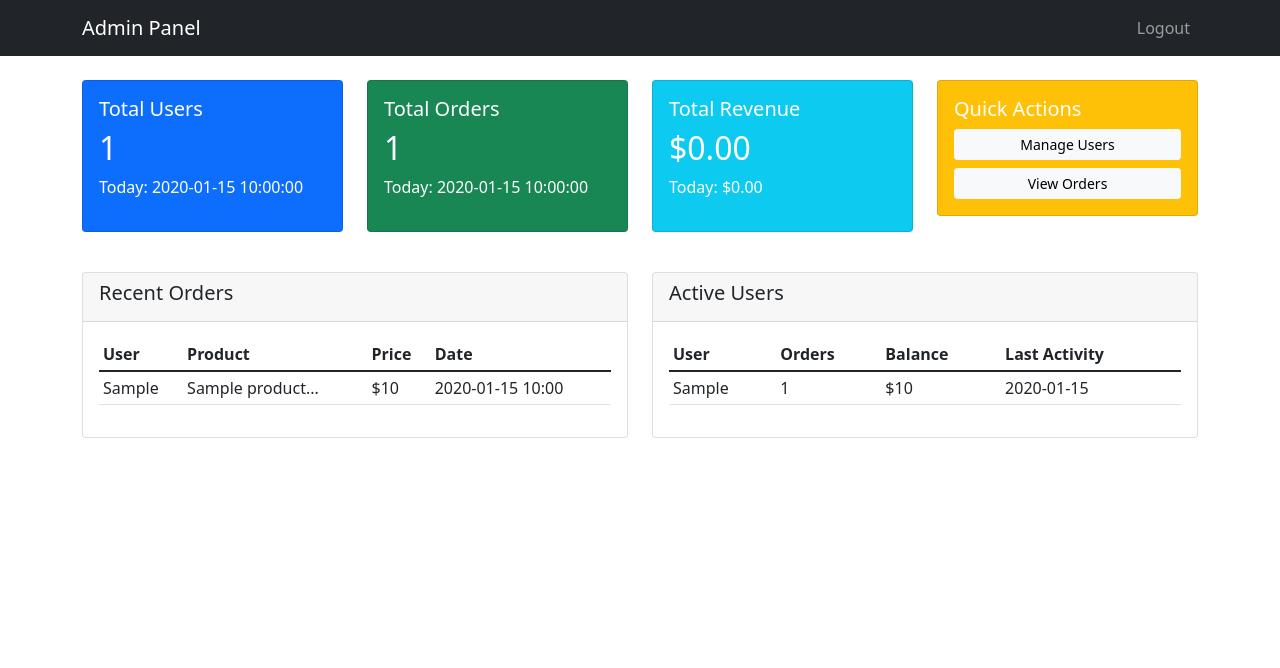
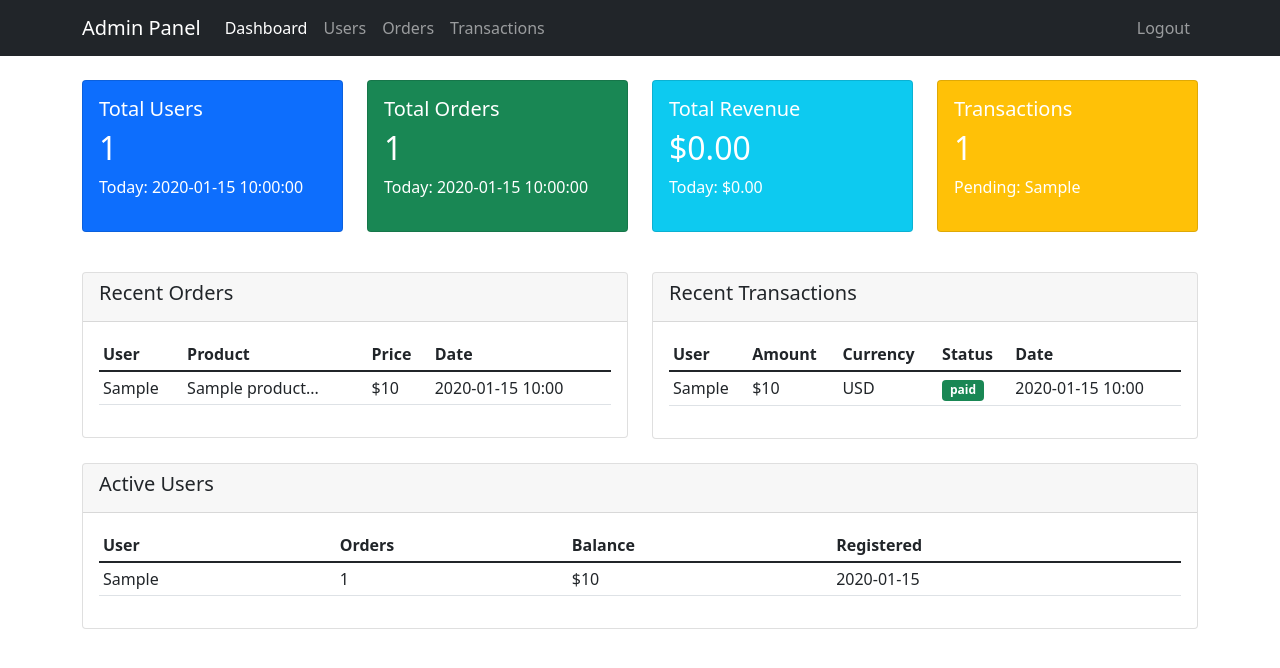
Before and after one commit to vakhotut/Webadminkrya, a Python web app: template templates/dashboard.html in a window 1280 px wide. Shown: the top 668 px of the page. Run offline with Jinja, Linux system fonts and the light colour scheme; the template is opened without the code that fills it: most values are stand-ins (such as "Sample title", 1, 10 or a date in 2020); some libraries are stand-ins or nearby versions.

Commit message:
Update dashboard.html

```diff
--- a/templates/dashboard.html
+++ b/templates/dashboard.html
@@ -9,6 +9,12 @@
     <nav class="navbar navbar-expand-lg navbar-dark bg-dark">
         <div class="container">
             <a class="navbar-brand" href="#">Admin Panel</a>
+            <div class="navbar-nav">
+                <a class="nav-link active" href="/admin/dashboard">Dashboard</a>
+                <a class="nav-link" href="/admin/users">Users</a>
+                <a class="nav-link" href="/admin/orders">Orders</a>
+                <a class="nav-link" href="/admin/transactions">Transactions</a>
+            </div>
             <div class="navbar-nav ms-auto">
                 <a class="nav-link" href="/admin/logout">Logout</a>
             </div>
@@ -47,11 +53,9 @@
             <div class="col-md-3">
                 <div class="card text-white bg-warning mb-3">
                     <div class="card-body">
-                        <h5 class="card-title">Quick Actions</h5>
-                        <div class="d-grid gap-2">
-                            <a href="/admin/users" class="btn btn-light btn-sm">Manage Users</a>
-                            <a href="/admin/orders" class="btn btn-light btn-sm">View Orders</a>
-                        </div>
+                        <h5 class="card-title">Transactions</h5>
+                        <h2>{{ total_transactions }}</h2>
+                        <p>Pending: {{ pending_transactions }}</p>
                     </div>
                 </div>
             </div>
@@ -93,6 +97,46 @@
             <div class="col-md-6">
                 <div class="card">
                     <div class="card-header">
+                        <h5>Recent Transactions</h5>
+                    </div>
+                    <div class="card-body">
+                        <div class="table-responsive">
+                            <table class="table table-sm">
+                                <thead>
+                                    <tr>
+                                        <th>User</th>
+                                        <th>Amount</th>
+                                        <th>Currency</th>
+                                        <th>Status</th>
+                                        <th>Date</th>
+                                    </tr>
+                                </thead>
+                                <tbody>
+                                    {% for transaction in recent_transactions %}
+                                    <tr>
+                                        <td>{{ transaction.first_name or transaction.username or transaction.user_id }}</td>
+                                        <td>${{ transaction.amount }}</td>
+                                        <td>{{ transaction.currency }}</td>
+                                        <td>
+                                            <span class="badge bg-{% if transaction.status == 'paid' %}success{% elif transaction.status == 'pending' %}warning{% else %}danger{% endif %}">
+                                                {{ transaction.status }}
+                                            </span>
+                                        </td>
+                                        <td>{{ transaction.created_at.strftime('%Y-%m-%d %H:%M') }}</td>
+                                    </tr>
+                                    {% endfor %}
+                                </tbody>
+                            </table>
+                        </div>
+                    </div>
+                </div>
+            </div>
+        </div>
+
+        <div class="row mt-4">
+            <div class="col-12">
+                <div class="card">
+                    <div class="card-header">
                         <h5>Active Users</h5>
                     </div>
                     <div class="card-body">
@@ -103,7 +147,7 @@
                                         <th>User</th>
                                         <th>Orders</th>
                                         <th>Balance</th>
-                                        <th>Last Activity</th>
+                                        <th>Registered</th>
                                     </tr>
                                 </thead>
                                 <tbody>
@@ -112,7 +156,7 @@
                                         <td>{{ user.first_name or user.username or user.user_id }}</td>
                                         <td>{{ user.purchase_count }}</td>
                                         <td>${{ user.balance }}</td>
-                                        <td>{{ user.last_purchase.strftime('%Y-%m-%d') if user.last_purchase else 'Never' }}</td>
+                                        <td>{{ user.created_at.strftime('%Y-%m-%d') }}</td>
                                     </tr>
                                     {% endfor %}
                                 </tbody>
```
